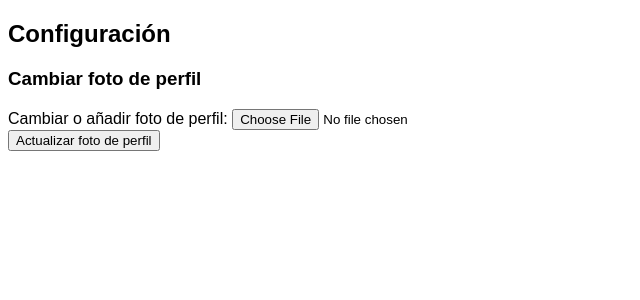
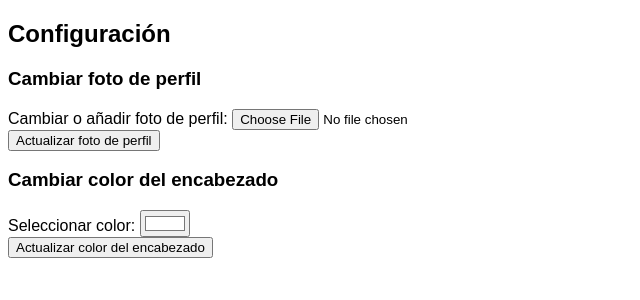
Before and after one commit to VictMan/ProyectoFIinal, a PHP site: page /configuracion.php in a window 1280 px wide. Shown: the part 70-370 px from the top of the page, without its empty margins (0-640 px from the left). Run offline with PHP 8.4, Linux system fonts and the light colour scheme; the visitor is signed in with stand-in values (Sample User, id 1).

Commit message:
añadido a configuracion la posibilidad de personalizar la tabla donde se ven los datos

```diff
--- a/public/css/styles.css
+++ b/public/css/styles.css
@@ -112,15 +112,15 @@ input:checked + .slider:before {
     color: red;
 }
 .info-table {
-    width: 100%;
+    width: 80%;
     border-collapse: collapse;
+    margin: 0 auto;
 }
 .info-table th, .info-table td {
     border: 1px solid #ddd;
     padding: 8px;
 }
 .info-table th {
-    background-color: #f2f2f2;
     text-align: left;
 }
 .profile-photo {
--- a/src/Views/configuracion.php
+++ b/src/Views/configuracion.php
@@ -1,6 +1,6 @@
 <?php
 session_start();
-include_once ('../../Database/conexion.php');
+include_once('../../Database/conexion.php');
 
 if (!isset($_SESSION['username'])) {
     header('Location: login.php');
@@ -15,6 +15,9 @@ $error_message = '';
 $success_message = '';
 
 if ($_SERVER['REQUEST_METHOD'] == 'POST') {
+    if (isset($_POST['update_image'])) {
+        // Verificar si se ha subido un archivo
+        if (isset($_FILES["imagen"]) && $_FILES["imagen"]["error"] == 0) {
             $target_dir = "../../Database/imagesPerfil/";
             $target_file = $target_dir . basename($_FILES["imagen"]["name"]);
             $imageFileType = strtolower(pathinfo($target_file, PATHINFO_EXTENSION));
@@ -22,14 +25,11 @@ if ($_SERVER['REQUEST_METHOD'] == 'POST') {
             $check = getimagesize($_FILES["imagen"]["tmp_name"]);
             if ($check === false) {
                 $error_message = "El archivo no es una imagen.";
-    }
-    if ($_FILES["imagen"]["size"] > 500000) {
+            } elseif ($_FILES["imagen"]["size"] > 500000) {
                 $error_message = "El archivo es demasiado grande.";
-    }
-    if ($imageFileType != "jpg" && $imageFileType != "png" && $imageFileType != "jpeg") {
+            } elseif ($imageFileType != "jpg" && $imageFileType != "png" && $imageFileType != "jpeg") {
                 $error_message = "Solo se permiten archivos JPG, JPEG y PNG.";
-    }
-    if (empty($error_message)) {
+            } elseif (empty($error_message)) {
                 if (move_uploaded_file($_FILES["imagen"]["tmp_name"], $target_file)) {
                     if ($tipo == 'socio') {
                         $sql = "UPDATE Socio SET Foto = ? WHERE Usuario = ?";
@@ -50,6 +50,14 @@ if ($_SERVER['REQUEST_METHOD'] == 'POST') {
                     $error_message = "Error al subir el archivo.";
                 }
             }
+        } else {
+            $error_message = "No se ha subido ningún archivo o ha ocurrido un error.";
+        }
+    } elseif (isset($_POST['update_color'])) {
+        $color = $_POST['color'];
+        setcookie('headerColor', $color, time() + (86400 * 30), "/"); // 30 días de duración
+        $success_message = "El color del encabezado ha sido actualizado.";
+    }
 }
 desconectarBD($conexion);
 ?>
@@ -61,6 +69,13 @@ desconectarBD($conexion);
     <meta name="viewport" content="width=device-width, initial-scale=1.0">
     <link rel="stylesheet" href="../../public/css/styles.css">
     <title>Configuración</title>
+    <style>
+        <?php if(isset($_COOKIE['headerColor'])): ?>
+            th {
+                background-color: <?php echo $_COOKIE['headerColor']; ?>;
+            }
+        <?php endif; ?>
+    </style>
 </head>
 <body>
 <?php
@@ -73,16 +88,23 @@ desconectarBD($conexion);
             <form action="configuracion.php" method="POST" enctype="multipart/form-data">
                 <label for="imagen">Cambiar o añadir foto de perfil:</label>
                 <input type="file" id="imagen" name="imagen" required><br>
-                <button type="submit">Actualizar foto de perfil</button>
+                <button type="submit" name="update_image">Actualizar foto de perfil</button>
             </form>
         <?php else: ?>
             <h3>Cambiar logo</h3>
             <form action="configuracion.php" method="POST" enctype="multipart/form-data">
                 <label for="imagen">Cambiar o añadir logo:</label>
                 <input type="file" id="imagen" name="imagen" required><br>
-                <button type="submit">Actualizar logo</button>
+                <button type="submit" name="update_image">Actualizar logo</button>
             </form>
         <?php endif; ?>
+
+        <h3>Cambiar color del encabezado</h3>
+        <form action="configuracion.php" method="POST">
+            <label for="color">Seleccionar color:</label>
+            <input type="color" id="color" name="color" value="<?php echo isset($_COOKIE['headerColor']) ? $_COOKIE['headerColor'] : '#ffffff'; ?>"><br>
+            <button type="submit" name="update_color">Actualizar color del encabezado</button>
+        </form>
 
         <?php if (!empty($error_message)): ?>
             <div style="color: red;"><?php echo $error_message; ?></div>
```
Also changed, not shown: src/Views/admin_view.php (+9 -3 lines), src/Views/login.php (+0 -13 lines), src/Views/user_view.php (+13 -1 lines). Lines whose indentation alone changed are shown as unchanged.
